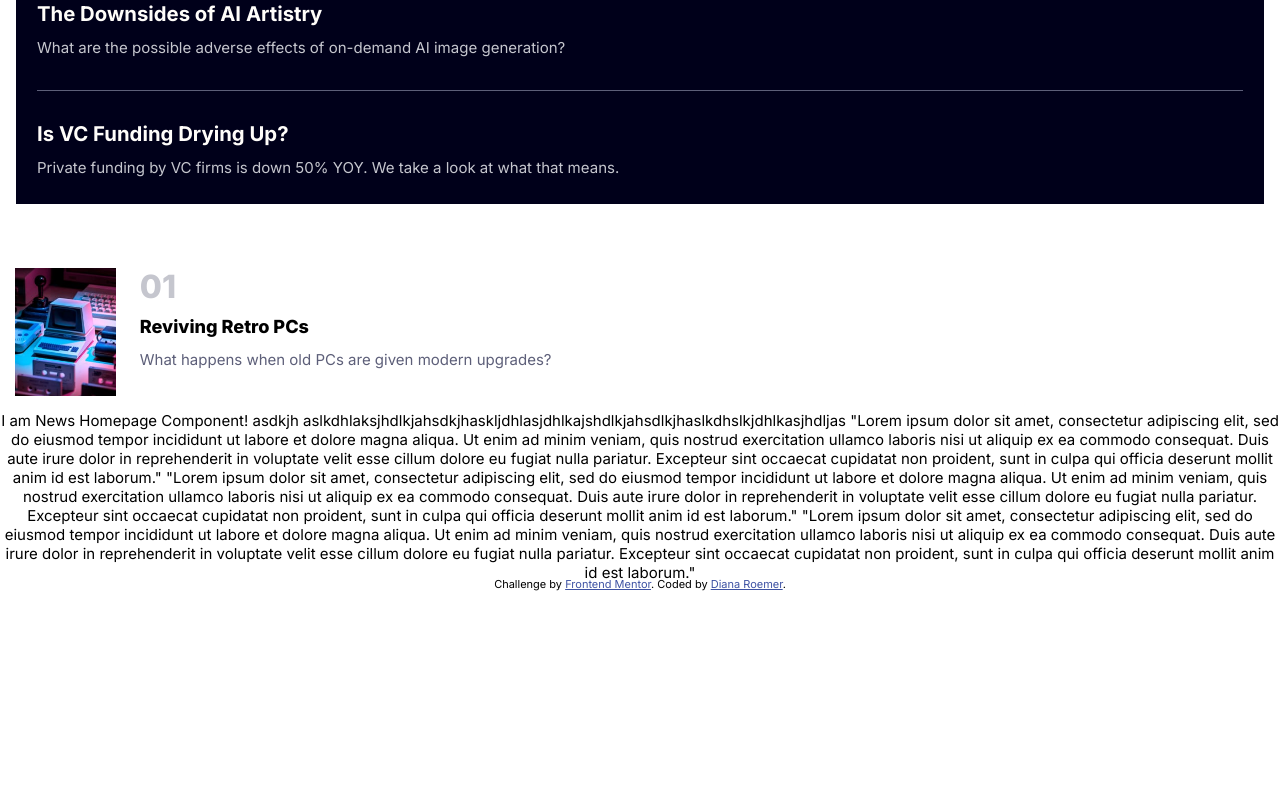
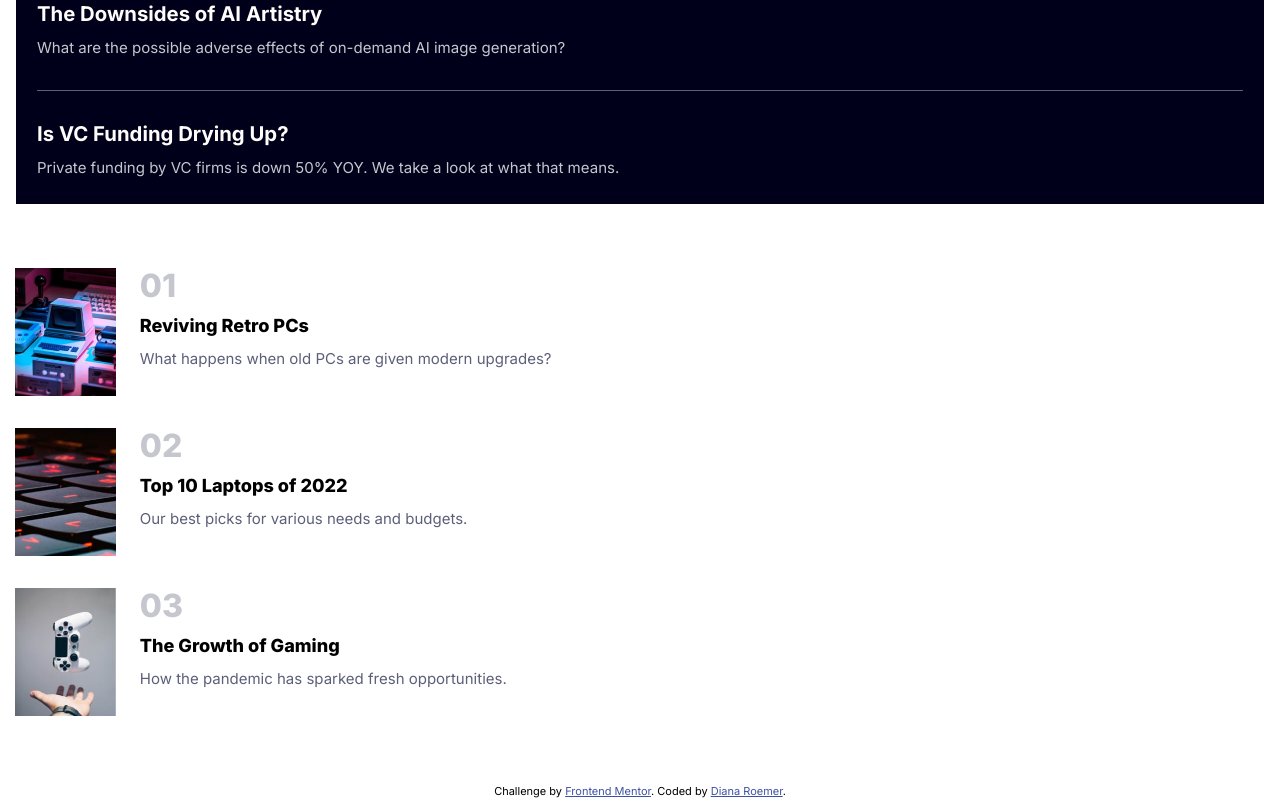
Before and after one commit to dianaroemer/news-homepage, a React (Create React App) app: page / in a window 1280 px wide. Shown: the part 1634-2434 px from the top of the page. Before the commit the page ends 2227 px from the top, so only its background shows below. Built offline with nearby package versions, Linux system fonts and the light colour scheme.

Commit message:
Finish styling basic page, TODO fix menu button and attach scroll functionality to link clicks

```diff
--- a/src/components/NewsHomepage.js
+++ b/src/components/NewsHomepage.js
@@ -150,18 +150,41 @@ function NewsHomepage(props) {
                                 </p>
                              </div>
                         </article>
-                    </div>
+
+                        <article className='newsHomepageStoryContainer'>
+                            <img src={newsThumbnailLaptops} alt='XXXUPDATEXXX' className='newsHomepageStoryThumbnail'/>
 
 
+                             <div className='newsHomepageStoryContent'>
+                                <h2 className='newsHomepageStoryNumber'>
+                                    02
+                                </h2>
+                                <h3 className='newsHomepageStoryTitle'>
+                                    Top 10 Laptops of 2022
+                                </h3>
+                                <p className='newsHomepageStoryDescription'>
+                                    Our best picks for various needs and budgets.
+                                </p>
+                             </div>
+                        </article>
 
-                    I am News Homepage Component! asdkjh aslkdhlaksjhdlkjahsdkjhaskljdhlasjdhlkajshdlkjahsdlkjhaslkdhslkjdhlkasjhdljas
+                        <article className='newsHomepageStoryContainer' id='newsHomepageFinalStoryContainer'>
+                            <img src={newsThumbnailGamingGrowth} alt='XXXUPDATEXXX' className='newsHomepageStoryThumbnail'/>
 
-                    "Lorem ipsum dolor sit amet, consectetur adipiscing elit, sed do eiusmod tempor incididunt ut labore et dolore magna aliqua. Ut enim ad minim veniam, quis nostrud exercitation ullamco laboris nisi ut aliquip ex ea commodo consequat. Duis aute irure dolor in reprehenderit in voluptate velit esse cillum dolore eu fugiat nulla pariatur. Excepteur sint occaecat cupidatat non proident, sunt in culpa qui officia deserunt mollit anim id est laborum."
 
-                    "Lorem ipsum dolor sit amet, consectetur adipiscing elit, sed do eiusmod tempor incididunt ut labore et dolore magna aliqua. Ut enim ad minim veniam, quis nostrud exercitation ullamco laboris nisi ut aliquip ex ea commodo consequat. Duis aute irure dolor in reprehenderit in voluptate velit esse cillum dolore eu fugiat nulla pariatur. Excepteur sint occaecat cupidatat non proident, sunt in culpa qui officia deserunt mollit anim id est laborum."
-
-                    "Lorem ipsum dolor sit amet, consectetur adipiscing elit, sed do eiusmod tempor incididunt ut labore et dolore magna aliqua. Ut enim ad minim veniam, quis nostrud exercitation ullamco laboris nisi ut aliquip ex ea commodo consequat. Duis aute irure dolor in reprehenderit in voluptate velit esse cillum dolore eu fugiat nulla pariatur. Excepteur sint occaecat cupidatat non proident, sunt in culpa qui officia deserunt mollit anim id est laborum."
-
+                             <div className='newsHomepageStoryContent'>
+                                <h2 className='newsHomepageStoryNumber'>
+                                    03
+                                </h2>
+                                <h3 className='newsHomepageStoryTitle'>
+                                    The Growth of Gaming
+                                </h3>
+                                <p className='newsHomepageStoryDescription'>
+                                    How the pandemic has sparked fresh opportunities.
+                                </p>
+                             </div>
+                        </article>
+                    </div>
 
                 </div>
 
--- a/src/styles/NewsHomepage.scss
+++ b/src/styles/NewsHomepage.scss
@@ -96,7 +96,7 @@
     margin-left: 16px;
     margin-right: 16px;
     margin-top: 15px;
-    margin-bottom: 15px;
+    margin-bottom: 45px;
     text-align: left;
     padding: 21px;
 
@@ -147,7 +147,8 @@
 
 .newsHomepageStoryContainer {
     display: flex;
-    padding-top: 49px;
+    padding-top: 19px;
+    padding-bottom: 13px;
 }
 
 .newsHomepageStoryThumbnail {
@@ -162,7 +163,7 @@
 
 .newsHomepageStoryNumber {
     font-size: 2rem;
-    padding-top: 11px;
+    padding-top: 10px;
     margin: 0px;
     font-weight: 800;
     line-height: 1rem;
@@ -183,3 +184,9 @@
     margin: 0;
     padding-top: 10px;
 }
+
+
+
+#newsHomepageFinalStoryContainer {
+    margin-bottom: 60px;
+}
```
